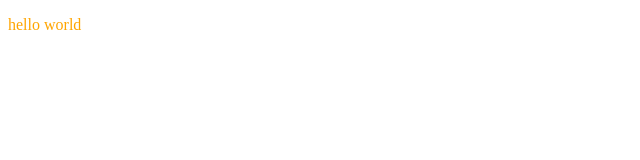
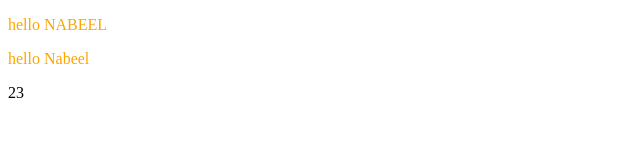
Before and after one commit to muhammednabeel123/Angular, an Angular app in the folder basics/: page / in a window 1280 px wide. Shown: the top 160 px of the page, without its empty margins (0-640 px from the left). Built offline with nearby package versions, Linux system fonts and the light colour scheme.

Commit message:
interpolation added

```diff
--- a/basics/src/app/app.component.html
+++ b/basics/src/app/app.component.html
@@ -1 +1,3 @@
-<p>hello world</p>
+<p>hello  {{  name.toLocaleUpperCase()  }}</p>
+<p>hello  {{  getName()  }}</p>
+{{ 13 + 10 }}
--- a/basics/src/app/app.component.ts
+++ b/basics/src/app/app.component.ts
@@ -7,4 +7,9 @@ import { Component } from '@angular/core';
 })
 export class AppComponent {
   title = 'basics';
+  name = 'Nabeel'
+
+  getName(){
+    return this.name
+  }
 }
--- a/basics/src/app/app.module.ts
+++ b/basics/src/app/app.module.ts
@@ -9,6 +9,8 @@ import { BrowserModule } from "@angular/platform-browser";
   bootstrap:[AppComponent]
 })
 
+
 export class AppModule {
 
+
 }
```
